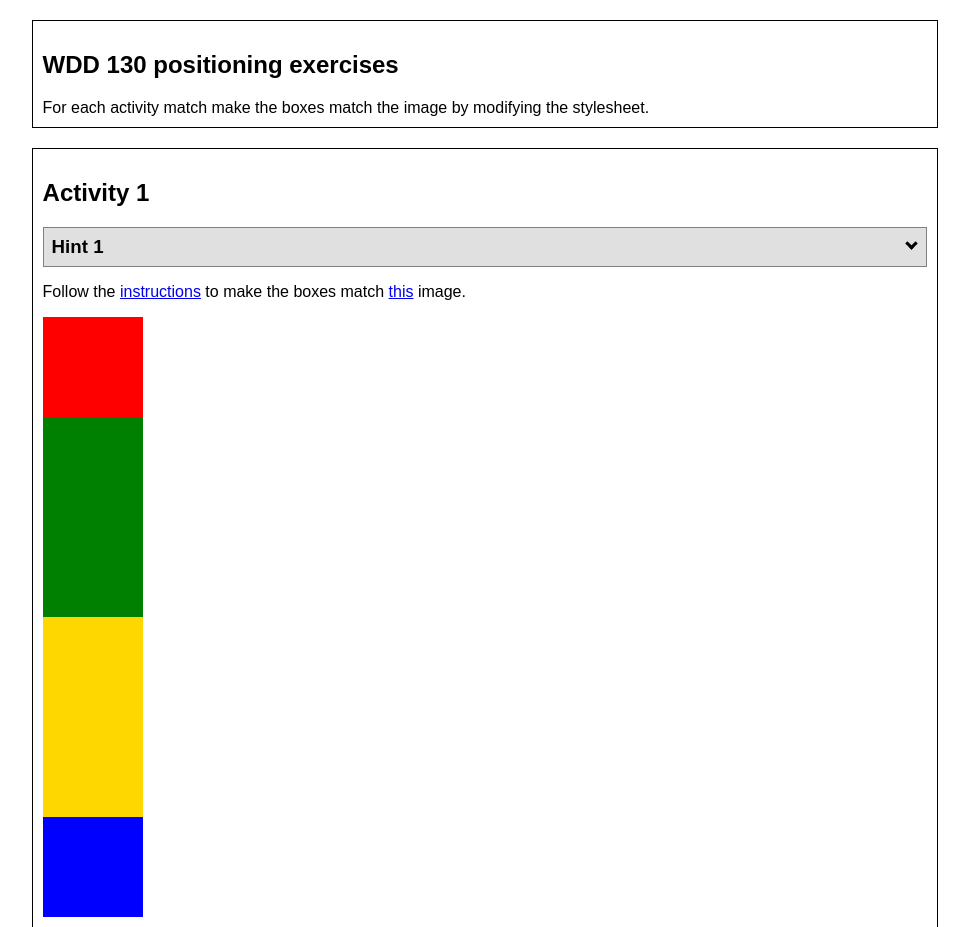
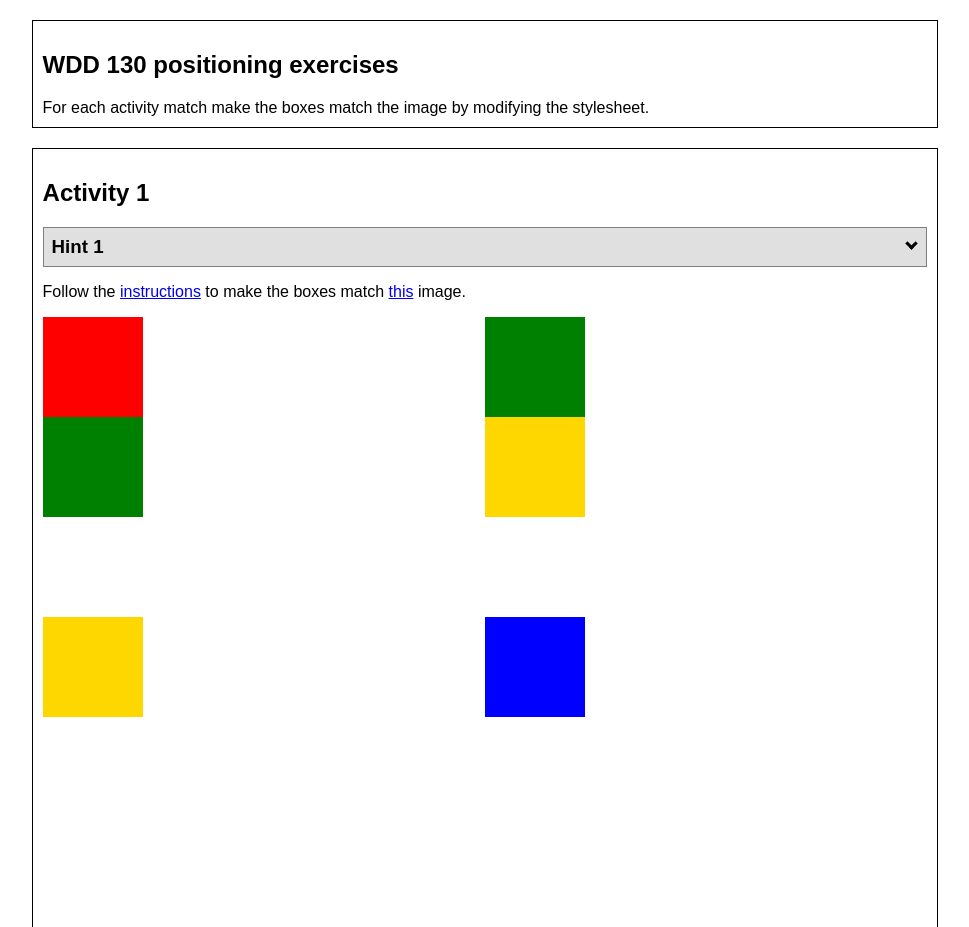
Before and after one commit to JaredScott66/WDD130, a plain HTML site: page positioning.html in a window 1280 px wide. Shown: the top 927 px of the page, without its empty margins (155-1124 px from the left). Drawn offline with Linux system fonts and the light colour scheme.

Commit message:
added grid

```diff
--- a/positionstyles.css
+++ b/positionstyles.css
@@ -1,7 +1,11 @@
 /* CSS - Name: "positionstyles.css" */
 /* Activity 1 styles */
 .content1 {
+  display: grid;
+  grid-template-columns: 1fr 1fr;
+  grid-template-rows: 1fr 2fr 2fr 1fr;
   /* This is the parent of the activity 1 boxes. */
+
 
 }
 .red1 {
```
